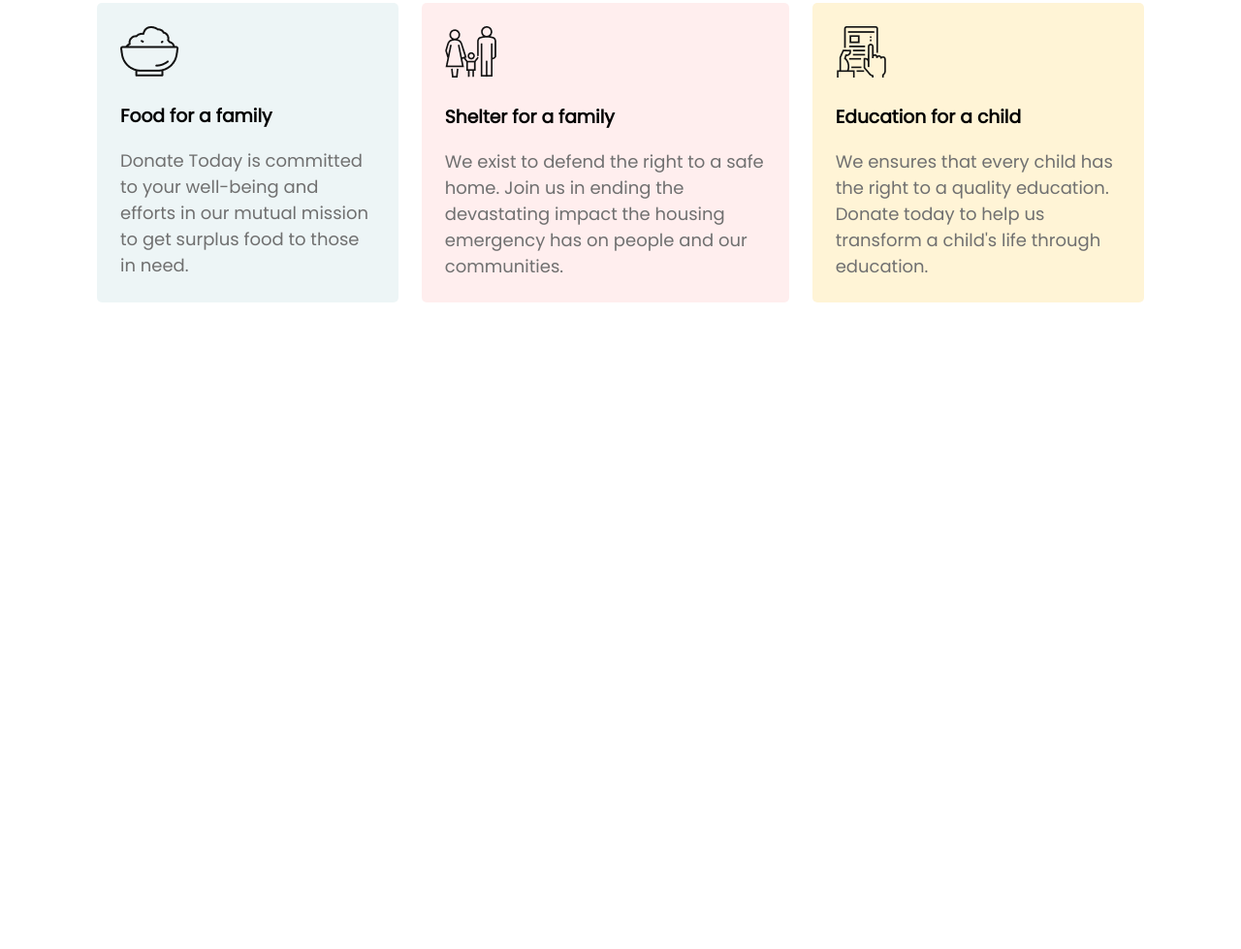
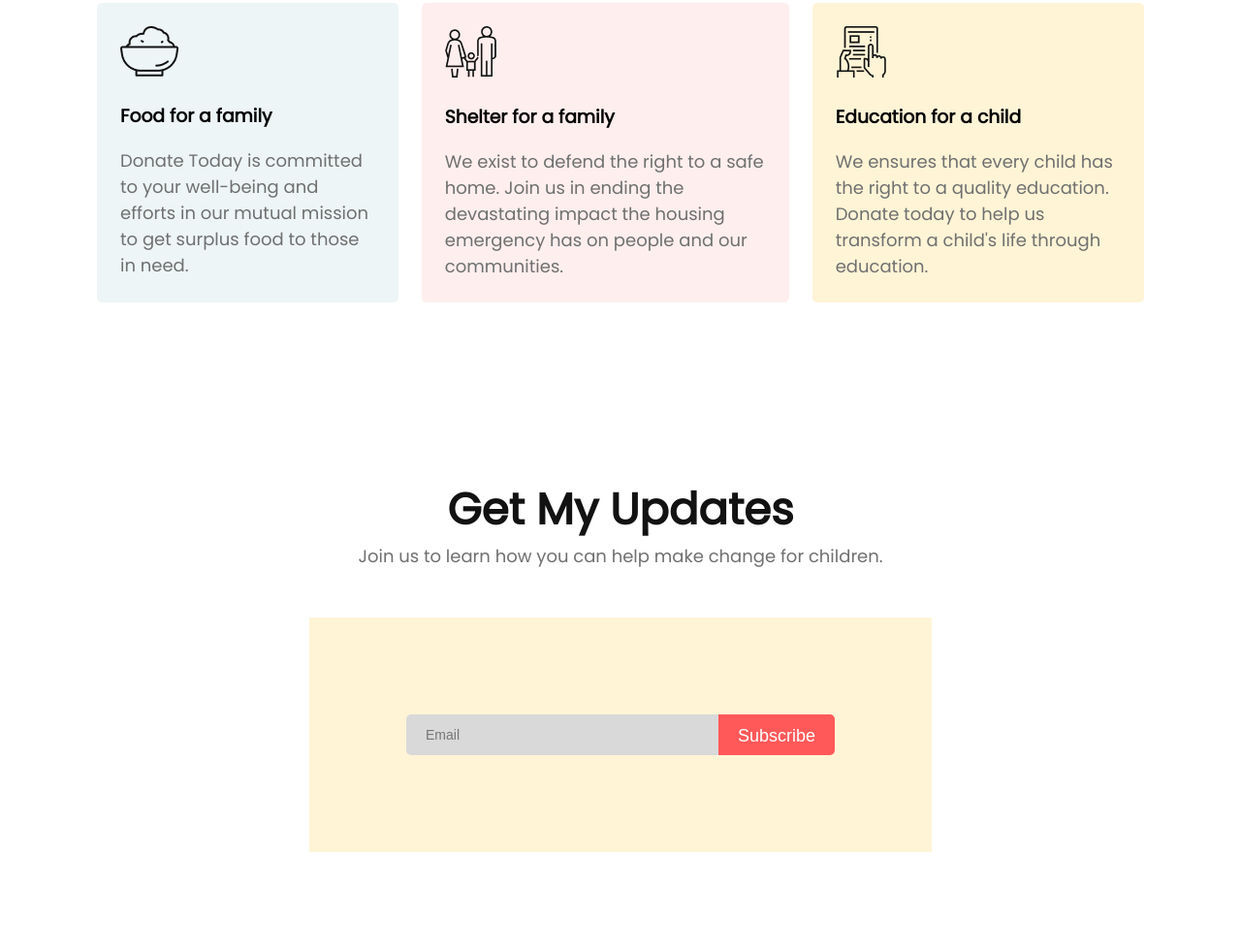
Before and after one commit to faruk-mahfuj/donate-today, a plain HTML site: page index.html in a window 1280 px wide. Shown: the part 1623-2602 px from the top of the page at 97% size. Before the commit the page ends 1985 px from the top, so only its background shows below. Drawn offline with Linux system fonts and the light colour scheme.

Commit message:
email section added

```diff
--- a/index.html
+++ b/index.html
@@ -51,6 +51,7 @@
             <button>Donate Now</button>
         </div>
     </section>
+
     <!-- Donate Plan Section -->
     <section class="donate-plan-section">
         <div class="donate-plan-container">
@@ -83,6 +84,21 @@
         </div>
     </section>
 
+    <!-- Email Section -->
+    <section class="email-section">
+        <h2>Get My Updates</h2>
+        <p>Join us to learn how you can help make change for children.</p>
+
+        <div class="mail-container">
+            <input placeholder="Email" type="email" name="" id="email">
+            <button id="subscribe">Subscribe</button>
+        </div>
+
+
+
+    </section>
+
+
 </body>
 
 </html>
--- a/style.css
+++ b/style.css
@@ -162,3 +162,43 @@ button {
     padding: 24px;
     border-radius: 5px;
 }
+
+/* Extra Section */
+
+.email-section {
+    display: flex;
+    flex-direction: column;
+    align-items: center;
+}
+
+.mail-container {
+    display: flex;
+    background-color: #FFF4D6;
+    padding: 100px;
+    margin-top: 50px;
+    margin-bottom: 100px;
+    align-items: center;
+}
+
+#email {
+    width: 300px;
+    height: 40px;
+    border: none;
+    background-color: #D9D9D9;
+    text-align: left;
+    border-radius: 5px 0px 0px 5px;
+    padding-left: 20px;
+    font-size: 14px;
+}
+
+#subscribe {
+    background-color: rgba(255, 89, 89, 1);
+    color: white;
+    width: 120px;
+    height: 42px;
+    font-size: 18px;
+    text-align: center;
+    border-radius: 0px 5px 5px 0px;
+    border: none;
+    margin: 0%;
+}
```
